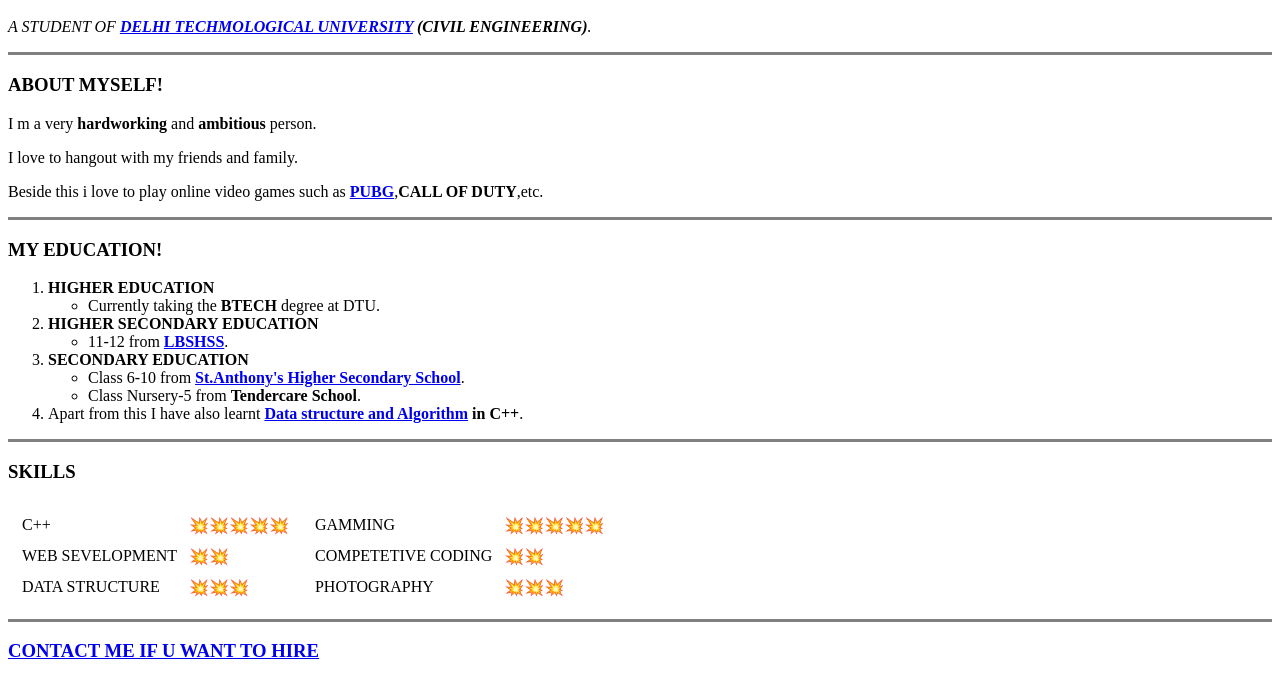
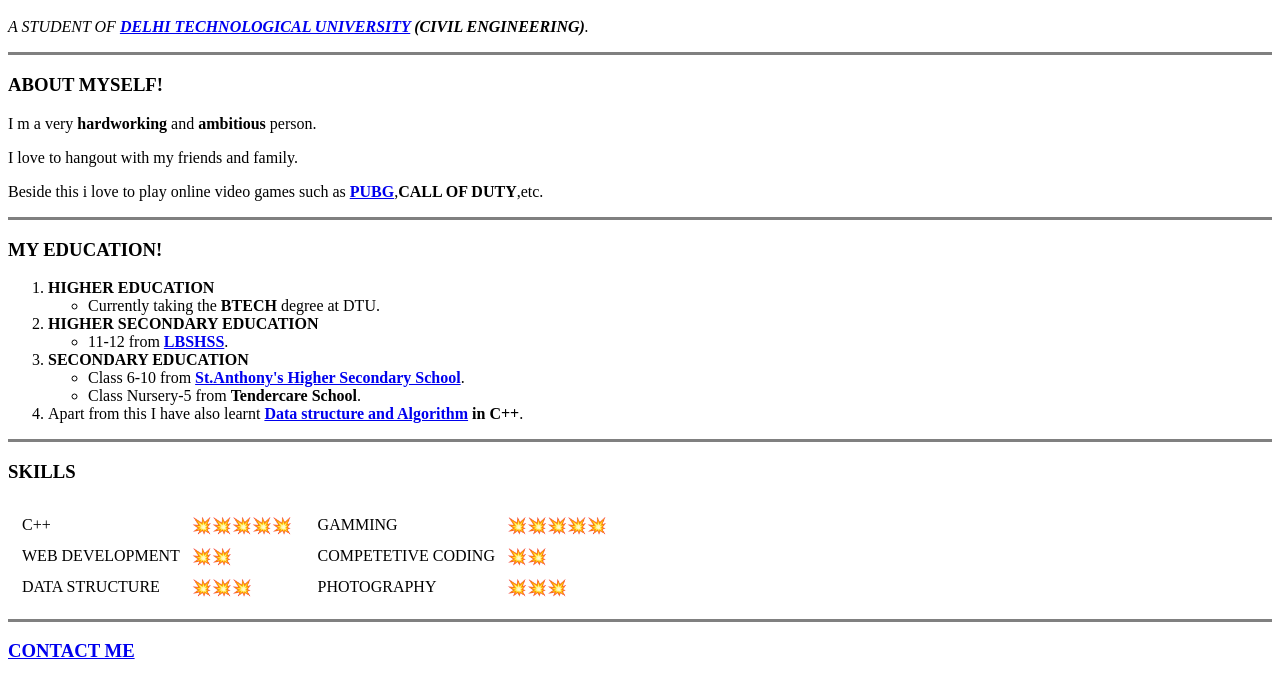
Before and after one commit to CAHNDRAMANI/cv, a plain HTML site: page index.html in a window 1280 px wide. Shown: the part 242-923 px from the top of the page. Drawn offline with Linux system fonts and the light colour scheme.

Commit message:
Update index.html

```diff
--- a/index.html
+++ b/index.html
@@ -9,7 +9,7 @@
        width="10%" height="5%"
        alt="chandramani kumar patel image">
     <h1>CHANDRAMANI KUMAR PATEL</h1>
-    <p><em>A STUDENT OF <strong><a href="http://www.dtu.ac.in/">DELHI TECHMOLOGICAL UNIVERSITY</a> (CIVIL ENGINEERING)</strong>.</em></p>
+    <p><em>A STUDENT OF <strong><a href="http://www.dtu.ac.in/">DELHI TECHNOLOGICAL UNIVERSITY</a> (CIVIL ENGINEERING)</strong>.</em></p>
     <hr size="3" noshade>
     <h3>ABOUT MYSELF!</h3>
     <p>I m a very <strong>hardworking</strong> and <strong>ambitious</strong> person.</p>
@@ -44,7 +44,7 @@
                 <td>💥💥💥💥💥</td>
               </tr>
               <tr>
-                <td>WEB SEVELOPMENT</td>
+                <td>WEB DEVELOPMENT</td>
                 <td>💥💥</td>
               </tr>
               <tr>
@@ -74,6 +74,6 @@
       </tr>
     </table>
     <hr sizE="3" noshade>
-    <h3><a href="contact.html">CONTACT ME IF U WANT TO HIRE</a></h3>
+    <h3><a href="contact.html">CONTACT ME </a></h3>
   </body>
 </html>
```
